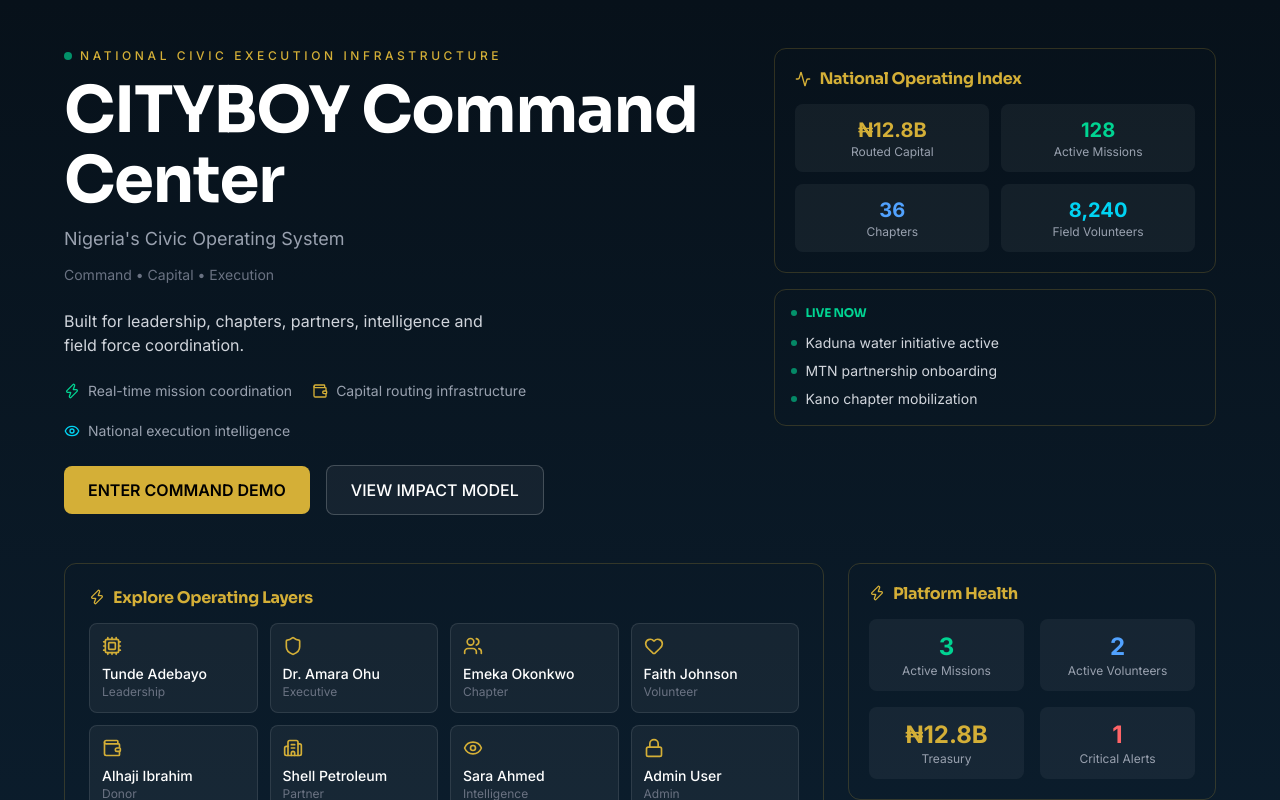
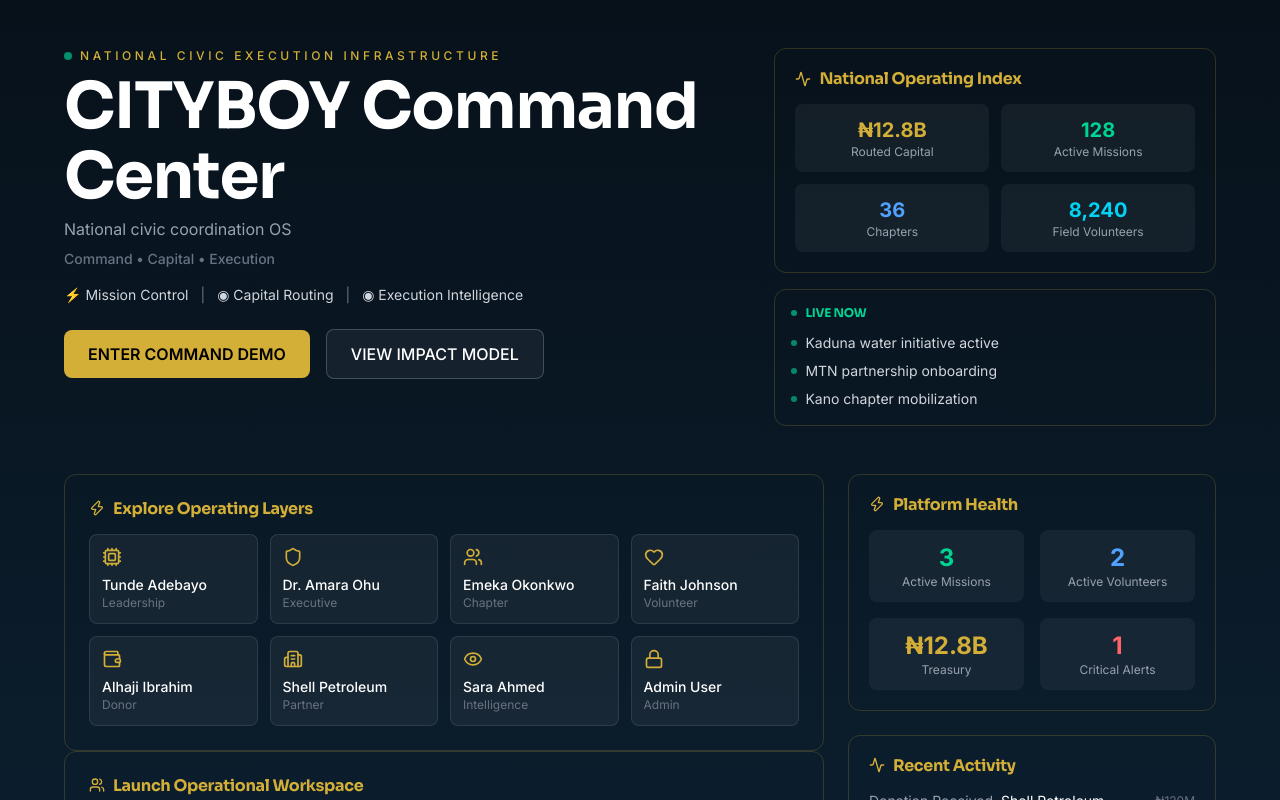
Before and after one commit to klmayua/cityboynew, a React (Vite) app: page /platform in a window 1280 px wide. Shown: the top 800 px of the page. Built offline with nearby package versions, Linux system fonts and the light colour scheme.

Commit message:
Phase P: Streamlined hero messaging - concise executive copy

```diff
--- a/src/pages/platform/PlatformAccessHub.jsx
+++ b/src/pages/platform/PlatformAccessHub.jsx
@@ -5,14 +5,14 @@ import { useIntelStore } from '../../store/intelStore'
 import { useCapitalStore } from '../../store/capitalStore'
 import { useMissionStore } from '../../store/missionStore'
 import { usePeopleStore } from '../../store/peopleStore'
-import { Cpu, Shield, Users, Heart, Wallet as WalletIcon, Building2, Eye, Lock, Zap, Activity, TrendingUp, Bell, Wallet } from 'lucide-react'
+import { Cpu, Shield, Users, Heart, Wallet as WalletIcon, Building2, Eye, Lock, Zap, Activity, TrendingUp, Bell } from 'lucide-react'
 
 const roles = [
   { id: 'leadership', label: 'Leadership', icon: Cpu, color: 'text-[#D4AF37]', desc: 'National Command' },
   { id: 'executive', label: 'Executive', icon: Shield, color: 'text-blue-400', desc: 'Strategic Ops' },
   { id: 'chapter', label: 'Chapter', icon: Users, color: 'text-emerald-400', desc: 'Local Lead' },
   { id: 'volunteer', label: 'Volunteer', icon: Heart, color: 'text-rose-400', desc: 'Field Force' },
-  { id: 'donor', label: 'Donor', icon: Wallet, color: 'text-green-400', desc: 'Funders' },
+  { id: 'donor', label: 'Donor', icon: WalletIcon, color: 'text-green-400', desc: 'Funders' },
   { id: 'partner', label: 'Partner', icon: Building2, color: 'text-purple-400', desc: 'Allies' },
   { id: 'intelligence', label: 'Intelligence', icon: Eye, color: 'text-cyan-400', desc: 'Analytics' },
   { id: 'admin', label: 'Admin', icon: Lock, color: 'text-red-400', desc: 'System' },
@@ -120,33 +120,21 @@ export default function PlatformAccessHub() {
         <div className="max-w-6xl mx-auto">
           <div className="grid md:grid-cols-5 gap-8 mb-12">
             <div className="md:col-span-3">
-              <div className="flex items-center gap-2 mb-3">
+              <div className="flex items-center gap-2 mb-2">
                 <span className="w-2 h-2 rounded-full bg-emerald-400 animate-pulse"></span>
                 <span className="text-[#D4AF37] text-xs uppercase tracking-[0.3em] font-medium">National Civic Execution Infrastructure</span>
               </div>
-              <h1 className="font-h1 text-4xl md:text-5xl text-white mb-2 tracking-tight">
+              <h1 className="font-h1 text-3xl md:text-4xl text-white mb-1 tracking-tight font-bold">
                 CITYBOY Command Center
               </h1>
-              <p className="text-lg text-gray-400 mb-3">
-                Nigeria's Civic Operating System
-              </p>
-              <p className="text-sm text-gray-500 mb-6">Command • Capital • Execution</p>
-              <p className="text-gray-300 mb-6 max-w-md">
-                Built for leadership, chapters, partners, intelligence and field force coordination.
-              </p>
-              <div className="flex flex-wrap gap-5 mb-6">
-                <div className="flex items-center gap-2 text-gray-400">
-                  <Zap className="w-4 h-4 text-emerald-400" />
-                  <span className="text-sm">Real-time mission coordination</span>
-                </div>
-                <div className="flex items-center gap-2 text-gray-400">
-                  <WalletIcon className="w-4 h-4 text-[#D4AF37]" />
-                  <span className="text-sm">Capital routing infrastructure</span>
-                </div>
-                <div className="flex items-center gap-2 text-gray-400">
-                  <Eye className="w-4 h-4 text-cyan-400" />
-                  <span className="text-sm">National execution intelligence</span>
-                </div>
+              <p className="text-base text-gray-400 mb-2">National civic coordination OS</p>
+              <p className="text-sm text-gray-500 font-medium mb-4">Command • Capital • Execution</p>
+              <div className="flex flex-wrap gap-3 mb-6">
+                <span className="text-sm text-gray-300">⚡ Mission Control</span>
+                <span className="text-sm text-gray-500">|</span>
+                <span className="text-sm text-gray-300">◉ Capital Routing</span>
+                <span className="text-sm text-gray-500">|</span>
+                <span className="text-sm text-gray-300">◉ Execution Intelligence</span>
               </div>
               <div className="flex items-center gap-4">
                 <button className="px-6 py-3 bg-[#D4AF37] hover:bg-[#B8962E] text-black font-semibold rounded-lg transition-all hover:scale-[1.02] hover:shadow-lg hover:shadow-[#D4AF37]/20">
```
